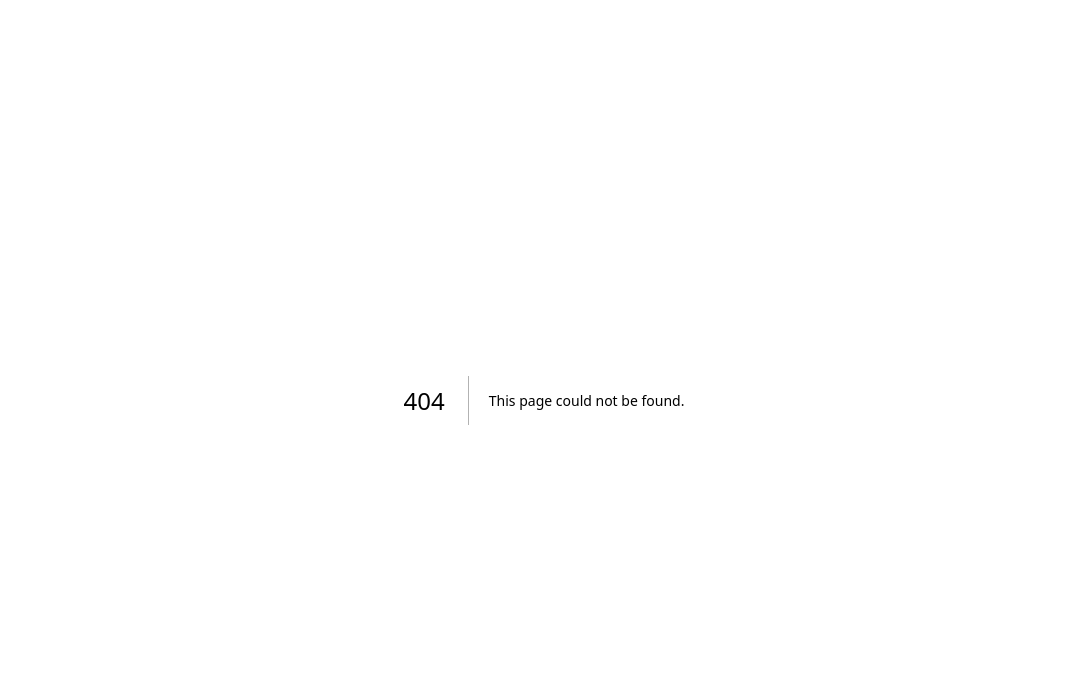
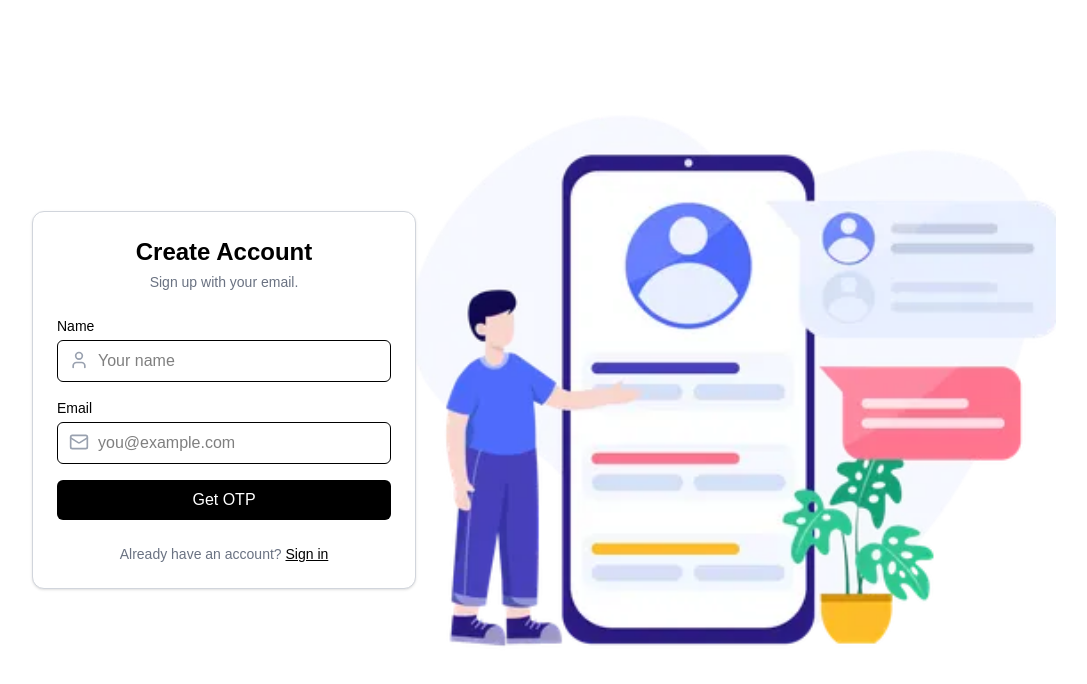
Before and after one commit to KaranBhosale8585/hd, a Next.js app: page /signup in a window 1280 px wide. Before the commit this address had no page. Shown: the top 684 px of the page, without its empty margins (96-1183 px from the left). Built offline with nearby package versions, Linux system fonts and the light colour scheme.

Commit message:
feat: add signup page

```diff
--- /dev/null
+++ b/app/signup/page.tsx
@@ -0,0 +1,179 @@
+"use client";
+
+import { useState } from "react";
+import { useRouter } from "next/navigation";
+import { Mail, User } from "lucide-react";
+
+export default function Signup() {
+  const [form, setForm] = useState({ name: "", email: "" });
+  const [otp, setOtp] = useState("");
+  const [step, setStep] = useState<"form" | "otp">("form");
+  const [loading, setLoading] = useState(false);
+  const [msg, setMsg] = useState("");
+  const router = useRouter();
+
+  const sendOtp = async () => {
+    if (!form.name || !form.email) {
+      setMsg("All fields are required.");
+      return;
+    }
+
+    setLoading(true);
+    setMsg("");
+    try {
+      const res = await fetch("/api/auth/signup", {
+        method: "POST",
+        headers: { "Content-Type": "application/json" },
+        body: JSON.stringify(form),
+      });
+
+      const data = await res.json();
+      setMsg(data.message || data.error || "Unexpected response.");
+
+      if (res.ok) {
+        if (data.userExists) {
+          setMsg("Account already exists. Redirecting to login...");
+          setTimeout(() => router.replace("/login"), 2000);
+        } else {
+          setStep("otp");
+        }
+      }
+    } catch (error) {
+      setMsg("Something went wrong. Please try again.");
+    } finally {
+      setLoading(false);
+    }
+  };
+
+  const verifyOtp = async () => {
+    if (!otp || otp.length < 4) {
+      setMsg("Please enter a valid 4-digit OTP.");
+      return;
+    }
+
+    setLoading(true);
+    setMsg("");
+    try {
+      const res = await fetch("/api/auth/verify-otp", {
+        method: "POST",
+        headers: { "Content-Type": "application/json" },
+        body: JSON.stringify({ email: form.email, otp, name: form.name }),
+      });
+
+      const data = await res.json();
+      setMsg(data.message || data.error || "Unexpected response.");
+
+      if (res.ok) {
+        router.replace("/");
+      }
+    } catch (error) {
+      setMsg("Something went wrong. Please try again.");
+    } finally {
+      setLoading(false);
+    }
+  };
+
+  return (
+    <div className="min-h-screen flex flex-col md:flex-row items-center justify-center bg-white text-black">
+      <div className="w-full max-w-sm bg-white border border-gray-300 rounded-xl shadow p-6">
+        <h2 className="text-2xl font-bold text-center mb-1">Create Account</h2>
+        <p className="text-sm text-gray-500 text-center mb-6">
+          {step === "form"
+            ? "Sign up with your email."
+            : `OTP has been sent to ${form.email}`}
+        </p>
+
+        <label className="block text-sm mb-1 font-medium">Name</label>
+        <div className="relative mb-4">
+          <User className="absolute left-3 top-2.5 w-5 h-5 text-gray-400" />
+          <input
+            type="text"
+            placeholder="Your name"
+            value={form.name}
+            onChange={(e) => setForm({ ...form, name: e.target.value })}
+            className="pl-10 pr-3 py-2 border rounded-md w-full focus:outline-none focus:ring-2 focus:ring-black"
+            disabled={step === "otp"}
+          />
+        </div>
+
+        <label className="block text-sm mb-1 font-medium">Email</label>
+        <div className="relative mb-4">
+          <Mail className="absolute left-3 top-2.5 w-5 h-5 text-gray-400" />
+          <input
+            type="email"
+            placeholder="you@example.com"
+            value={form.email}
+            onChange={(e) => setForm({ ...form, email: e.target.value })}
+            className="pl-10 pr-3 py-2 border rounded-md w-full focus:outline-none focus:ring-2 focus:ring-black"
+            disabled={step === "otp"}
+          />
+        </div>
+
+        {step === "otp" && (
+          <>
+            <label className="block text-sm mb-1 font-medium mt-2">OTP</label>
+            <input
+              type="text"
+              placeholder="Enter OTP"
+              maxLength={6}
+              value={otp}
+              onChange={(e) => setOtp(e.target.value)}
+              className="w-full border rounded-md px-3 py-2 mb-2 focus:outline-none focus:ring-2 focus:ring-black"
+              disabled={loading}
+            />
+
+            <button
+              onClick={sendOtp}
+              className="text-sm text-blue-600 hover:underline mb-4"
+              disabled={loading}
+            >
+              Resend OTP
+            </button>
+          </>
+        )}
+
+        <button
+          onClick={step === "form" ? sendOtp : verifyOtp}
+          className="w-full bg-black text-white py-2 rounded-md hover:bg-gray-900 transition disabled:opacity-50"
+          disabled={loading}
+        >
+          {loading
+            ? step === "form"
+              ? "Sending OTP..."
+              : "Verifying..."
+            : step === "form"
+            ? "Get OTP"
+            : "Verify OTP"}
+        </button>
+
+        {msg && (
+          <p
+            className={`mt-4 text-center text-sm ${
+              msg.toLowerCase().includes("error") ||
+              msg.toLowerCase().includes("fail") ||
+              msg.toLowerCase().includes("wrong")
+                ? "text-red-600"
+                : "text-green-600"
+            }`}
+          >
+            {msg}
+          </p>
+        )}
+
+        <p className="text-sm text-center mt-6 text-gray-500">
+          Already have an account?{" "}
+          <a href="/login" className="text-black underline hover:text-gray-900">
+            Sign in
+          </a>
+        </p>
+      </div>{" "}
+      <div className="hidden md:block md:w-1/2 h-full">
+        <img
+          src="/Illustration.png"
+          alt="Sign In Illustration"
+          className="w-full h-[100vh] object-cover rounded-l-lg"
+        />
+      </div>
+    </div>
+  );
+}
```
